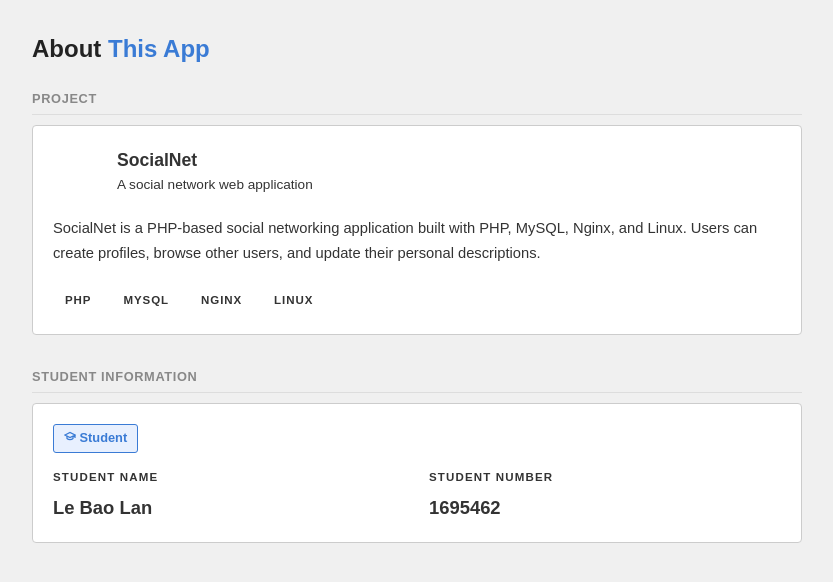
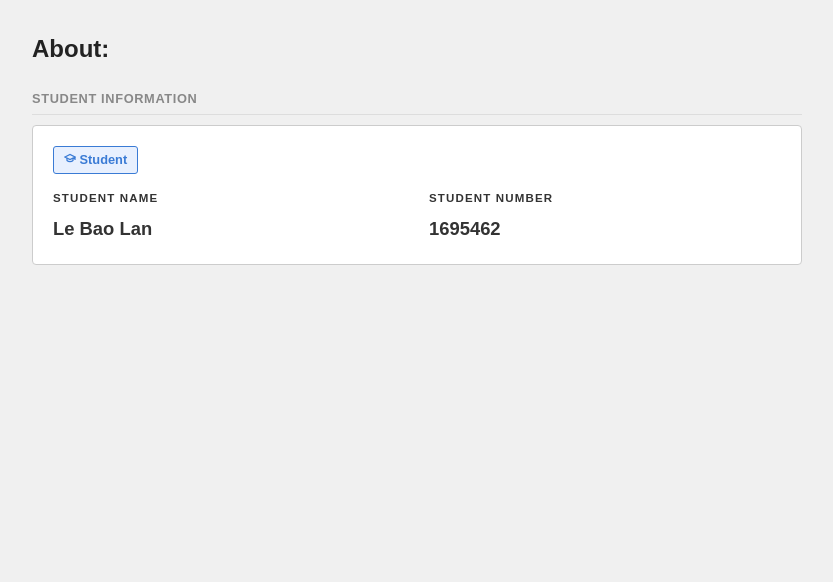
Before and after one commit to lebaolan05/test-repo, a PHP site: page /socialnet/about.php in a window 1280 px wide. Shown: the part 48-630 px from the top of the page, without its empty margins (223-1056 px from the left). Run offline with PHP 8.4, Linux system fonts and the light colour scheme; a user stored in the database is signed in.

Commit message:
adjusted minor details

```diff
--- a/socialnet/about.php
+++ b/socialnet/about.php
@@ -18,35 +18,7 @@ $activePage = 'about';
 <?php include __DIR__ . '/includes/menubar.php'; ?>
 
 <main class="page-wrap">
-    <h1 class="page-title">About <span>This App</span></h1>
-
-    <!-- App info -->
-    <div class="section-label">Project</div>
-    <div class="card" style="margin-bottom:2rem">
-        <div style="display:flex;align-items:center;gap:1rem;margin-bottom:1.25rem">
-            <div style="width:48px;height:48px;background:var(--accent-dim);border:1.5px solid var(--accent);border-radius:var(--radius-sm);display:flex;align-items:center;justify-content:center">
-                <svg width="24" height="24" viewBox="0 0 26 26" fill="none">
-                    <circle cx="13" cy="13" r="11" stroke="var(--accent)" stroke-width="1.8"/>
-                    <circle cx="9"  cy="11" r="2.5" fill="var(--accent)"/>
-                    <circle cx="17" cy="11" r="2.5" fill="var(--accent)" opacity=".6"/>
-                    <path d="M5 20c0-2.5 2-4 4-4h8c2 0 4 1.5 4 4" stroke="var(--accent)" stroke-width="1.8" stroke-linecap="round"/>
-                </svg>
-            </div>
-            <div>
-                <div style="font-family:var(--font-head);font-weight:800;font-size:1.1rem">SocialNet</div>
-                <div style="color:var(--muted);font-size:.85rem">A social network web application</div>
-            </div>
-        </div>
-        <p style="color:var(--muted);font-size:.92rem;line-height:1.7">
-            SocialNet is a PHP-based social networking application built with PHP, MySQL, Nginx, and Linux.
-            Users can create profiles, browse other users, and update their personal descriptions.
-        </p>
-        <div style="margin-top:1.25rem;display:flex;flex-wrap:wrap;gap:.5rem">
-            <?php foreach (['PHP', 'MySQL', 'Nginx', 'Linux'] as $tech): ?>
-                <span style="background:var(--surface2);border:1px solid var(--border);color:var(--muted);font-family:var(--font-head);font-size:.72rem;font-weight:700;letter-spacing:.08em;text-transform:uppercase;padding:.3rem .75rem;border-radius:4px"><?= $tech ?></span>
-            <?php endforeach; ?>
-        </div>
-    </div>
+    <h1 class="page-title">About:</h1>
 
     <!-- Student info -->
     <div class="section-label">Student Information</div>
--- a/socialnet/index.php
+++ b/socialnet/index.php
@@ -21,8 +21,8 @@ $activePage = 'home';
 <?php include __DIR__ . '/includes/menubar.php'; ?>
 <main class="page-wrap">
 
-    <p style="color:#888;font-size:11px;font-weight:bold;text-transform:uppercase;margin-bottom:4px">Welcome back</p>
-    <h1 class="page-title"><?php echo htmlspecialchars($me['fullname']); ?> 👋</h1>
+    <p style="color:#888;font-size:11px;font-weight:bold;text-transform:uppercase;margin-bottom:4px">Welcome back!!!</p>
+    <h1 class="page-title"><?php echo htmlspecialchars($me['fullname']); ?></h1>
 
     <div class="section-label" style="margin-top:20px">Your Account</div>
     <div class="card" style="display:flex;align-items:center;gap:12px;margin-bottom:20px">
```
Also changed, not shown: README.md.
